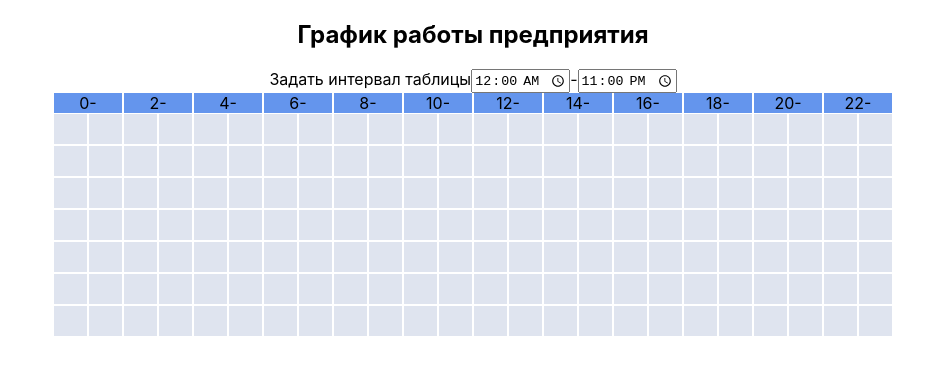
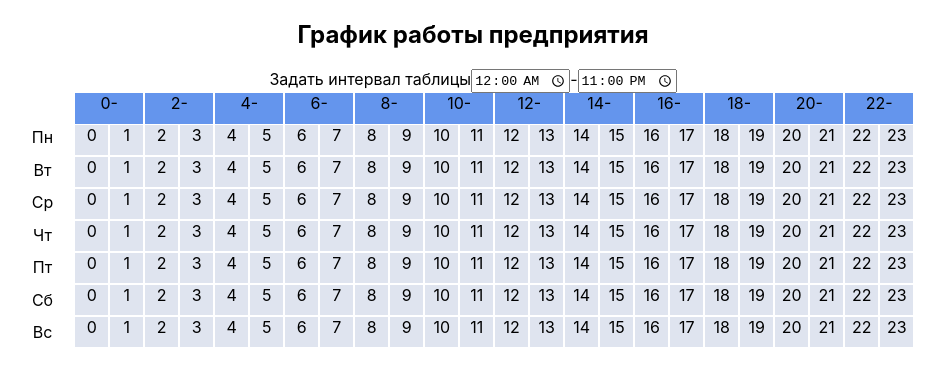
Before and after one commit to macros123/timeTracker, a React (Create React App) app: page / in a window 1280 px wide. Shown: the top 386 px of the page, without its empty margins (167-1111 px from the left). Built offline with nearby package versions, Linux system fonts and the light colour scheme.

Commit message:
added DayList component

```diff
--- a/src/App.css
+++ b/src/App.css
@@ -22,3 +22,7 @@
 .App-link {
   color: #61dafb;
 }
+.container {
+  display: flex;
+  justify-content: center;
+}
--- a/src/App.tsx
+++ b/src/App.tsx
@@ -1,6 +1,7 @@
 import React, { useState } from 'react';
 import './App.css';
 import Table from "./components/Table";
+import DaysList from "./components/DaysList";
 
 function App() {
   const [inputStart, changeStart] = useState('00:00')
@@ -18,7 +19,10 @@ function App() {
       Задать интервал таблицы
       <input type="time" value={inputStart} onChange={handleChangeStart} />-
       <input type="time" value={inputEnd} onChange={handleChangeEnd} />
-      <Table start={inputStart} end={inputEnd} />
+      <div className='container'>
+          <DaysList />
+          <Table start={inputStart} end={inputEnd} />
+      </div>
     </div>
   );
 }
--- a/src/components/Cell.tsx
+++ b/src/components/Cell.tsx
@@ -32,6 +32,7 @@ function Cell({ hour, day, change, isChecked, startMin, endMin }: CellProps) {
     }
     return (
         <div className={check ? 'checked Cell' : 'Cell'} onClick={event => handleClick()} style={styles}>
+            {hour}
         </div>
     );
 }
--- /dev/null
+++ b/src/components/DaysList.css
@@ -0,0 +1,8 @@
+.DaysList {
+    display: flex;
+    flex-direction: column;
+    justify-content: space-between;
+    height: 215px;
+    margin-top: 34px;
+    margin-right: 21px;
+}
--- /dev/null
+++ b/src/components/DaysList.tsx
@@ -0,0 +1,15 @@
+import React from 'react';
+import './DaysList.css';
+
+const weekDays = ['Пн', 'Вт', 'Ср', 'Чт', 'Пт', 'Сб', 'Вс'];
+
+function DaysList() {
+
+    return (
+        <div className='DaysList' >
+            {weekDays.map(el => <div className='DayElement'>{el}</div>)}
+        </div>
+    );
+}
+
+export default DaysList;
--- a/src/components/HourElement.css
+++ b/src/components/HourElement.css
@@ -1,4 +1,5 @@
 .Time {
     background-color: cornflowerblue;
     margin: 0 1px;
+    height: 31px;
 }
--- a/src/components/HourElement.tsx
+++ b/src/components/HourElement.tsx
@@ -3,21 +3,22 @@ import './HourElement.css';
 
 interface HourElementProps {
     hour: number,
-    mins?: number
+    minutes?: number,
+    isOneHour?: boolean
 }
 
-function HourElement({ hour, mins }: HourElementProps) {
+function HourElement({ hour, minutes, isOneHour }: HourElementProps) {
 
-
-    let width = '68px';
-    if(mins)
-        width =  `${Math.floor(mins / 1.82)+33}px`;
+    const basis = isOneHour ? 34 : 68;
+    let width = `${basis}px`;
+    // if(minutes)
+    //     width =  `${Math.floor(minutes / 1.82)+basis}px`;
     const styles = {
             width: width
         }
     return (
         <div className='Time' style={styles}>
-            {hour}-{mins}
+            {hour}-{minutes}
         </div>
     );
 }
--- a/src/components/Table.css
+++ b/src/components/Table.css
@@ -2,8 +2,6 @@
     display: flex;
     flex-direction: column;
     align-items: center;
-    width: 764px;
-    margin: 0 auto;
     height: 250px;
 }
 .row {
--- a/src/components/Table.tsx
+++ b/src/components/Table.tsx
@@ -1,4 +1,4 @@
-import React, {useEffect, useState} from 'react';
+import React, {useState} from 'react';
 import './Table.css';
 import Cell from "./Cell";
 import TimeLine from './TimeLine';
@@ -29,22 +29,33 @@ function Table({start, end}: TableProps) {
     const [hoursStart, startMin] = start.split(':').map(e => Number(e))
     const [hoursEnd, endMin] = end.split(':').map(e => Number(e))
     const rows: any[][] = [];
+    const isStartBigger = hoursStart > hoursEnd;
+    const call = (param: number, isBigger: boolean): boolean => {
+        if(isBigger)
+            return true;
+        return param <= hoursEnd;
+    }
     for(let i = 0; i < days; i++) {
-        rows[i] = [];
-        for (let j = hoursStart; j <= hoursEnd; j++) {
+        rows.push([]);
+        let tmpBigger = isStartBigger;
+        for (let j = hoursStart; call(j, tmpBigger); j++) {
             if(j !== hoursStart && j !== hoursEnd) {
-                rows[i][j] = <Cell hour={j} day={i} key={i + j.toString()}
-                                   change={handleChangeStatus} isChecked={status[j][i]} />;
+                rows[i].push(<Cell hour={j} day={i} key={i + j.toString()}
+                                   change={handleChangeStatus} isChecked={status[j][i]} />);
             } else {
                 if(j === hoursStart) {
-                    rows[i][j] = <Cell hour={j} day={i} key={i + j.toString()}
+                    rows[i].push(<Cell hour={j} day={i} key={i + j.toString()}
                                        change={handleChangeStatus} isChecked={status[j][i]}
-                                       startMin={startMin} />;
+                                       startMin={startMin} />);
                 } else {
-                    rows[i][j] = <Cell hour={j} day={i} key={i + j.toString()}
+                    rows[i].push(<Cell hour={j} day={i} key={i + j.toString()}
                                        change={handleChangeStatus} isChecked={status[j][i]}
-                                       endMin={endMin} />;
+                                       endMin={endMin} />);
                 }
+            }
+            if(tmpBigger && j === 23) {
+                tmpBigger = false;
+                j = -1;
             }
         }
     }
--- a/src/components/TimeLine.tsx
+++ b/src/components/TimeLine.tsx
@@ -9,7 +9,8 @@ type TableProps = {
 
 type ArrayOfTimes = {
     hour: number,
-    mins?: number
+    minutes?: number,
+    isOneHour?: boolean
 }
 const hours = 24, days = 7;
 let mas: boolean[][] = [];
@@ -25,22 +26,35 @@ function TimeLine({start, end}: TableProps) {
     const [hoursStart, startMin] = start.split(':').map(e => Number(e))
     const [hoursEnd, endMin] = end.split(':').map(e => Number(e))
     const rows: ArrayOfTimes[] = [];
-    //TODO handle 11 30 - 15 30
-    for (let j = hoursStart; j <= hoursEnd; j+=2) {
-        if(j !== hoursStart && j !== hoursEnd && j+1  !== hoursEnd) {
+    let isStartBigger = hoursStart > hoursEnd;
+    const call = (param: number, isBigger: boolean): boolean => {
+        if(isBigger)
+            return true;
+        return param <= hoursEnd;
+    }
+    for (let j = hoursStart; call(j, isStartBigger); j+=2) {
+        if(j !== hoursStart && j !== hoursEnd ) {
             rows.push({hour: j});
         } else {
             if(j === hoursStart) {
-                rows.push({hour: j, mins: startMin});
+                rows.push({hour: j, minutes: startMin});
             } else {
-                rows.push({hour: j, mins: endMin})
+                rows.push({hour: j, minutes: endMin, isOneHour: j+2 === hoursEnd})
             }
+        }
+        if(isStartBigger && j === 23) {
+            isStartBigger = false;
+            j = -1;
+        }
+        if(isStartBigger && j === 22) {
+            isStartBigger = false;
+            j = -2;
         }
     }
 
     return (
         <div className='TimeLine' >
-            {rows.map(el => <HourElement hour={el.hour} mins={el.mins || undefined} />)}
+            {rows.map(el => <HourElement hour={el.hour} minutes={el.minutes || undefined} isOneHour={el.isOneHour}/>)}
         </div>
     );
 }
```
